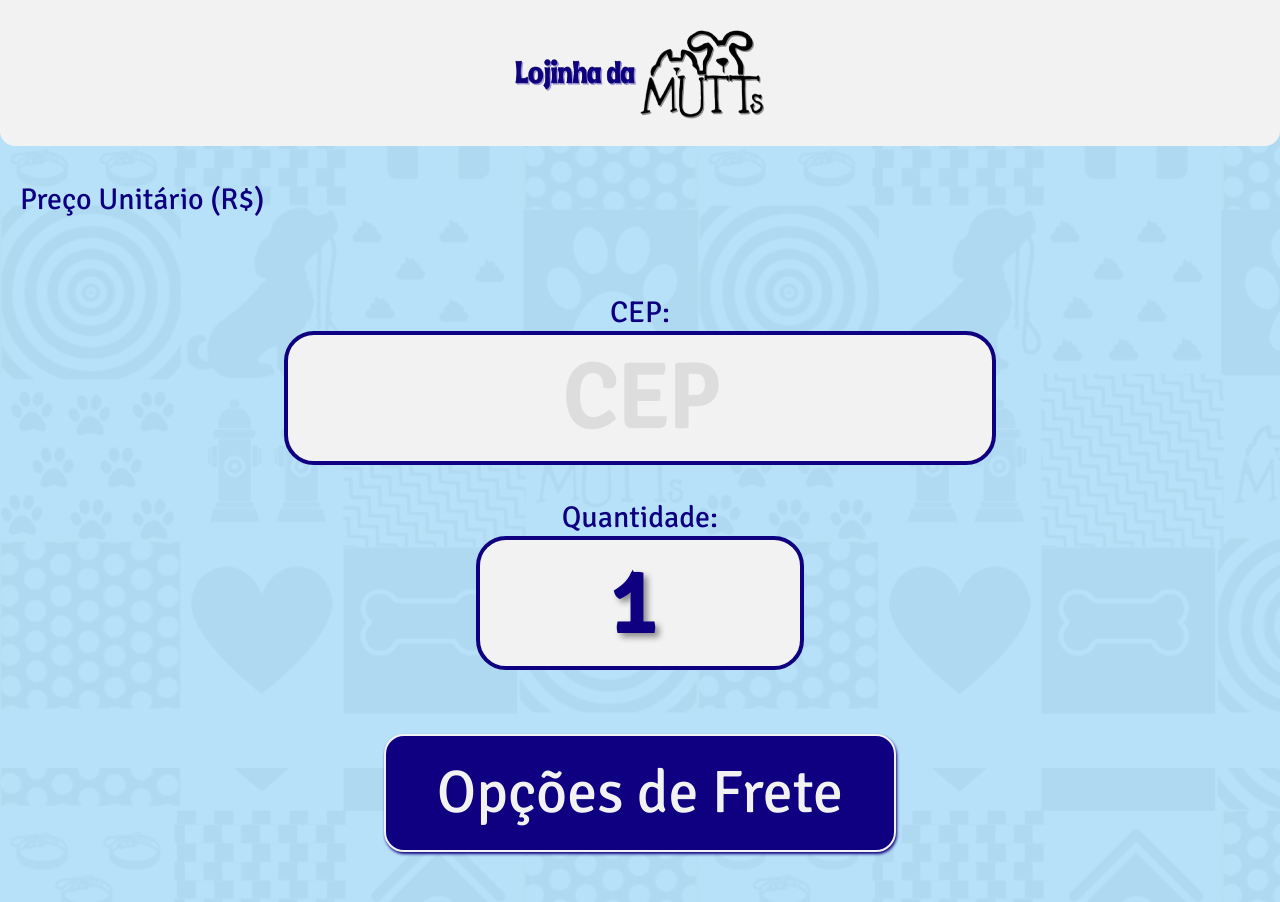
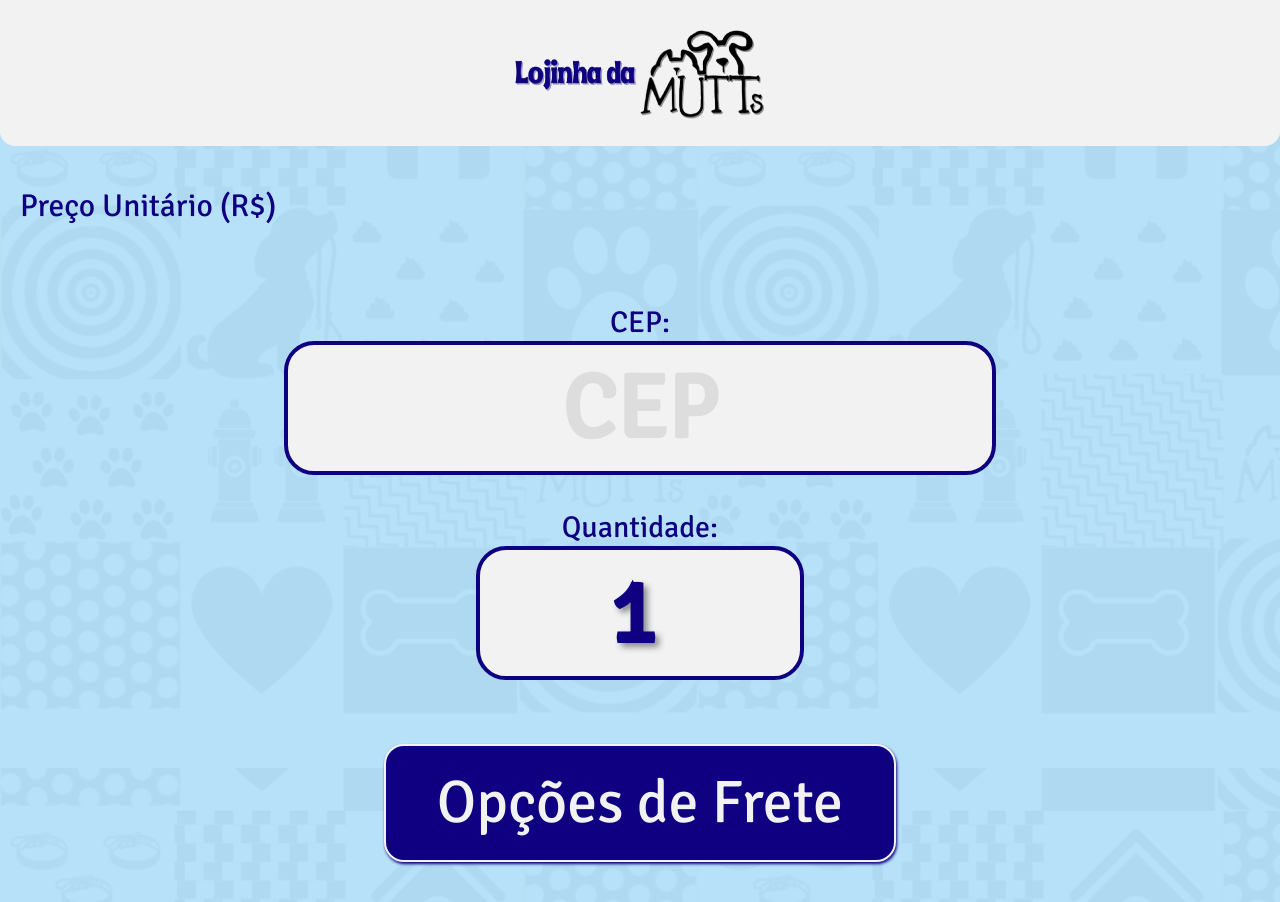
Before and after one commit to Danivalois/lojinhamutts, a Django app: template checkouts/templates/checkouts/precheckout.html in a window 1280 px wide. Shown: the top 902 px of the page. Run offline with Django 5.2, Linux system fonts and the light colour scheme; the template is opened without the code that fills it: values that come from a table or form of the project are taken from there, others are empty.

Commit message:
Final adjustments

```diff
--- a/assets/mutts_styles_pckout.css
+++ b/assets/mutts_styles_pckout.css
@@ -61,11 +61,12 @@ html {
 }
 .product_image img {
   display: block;
+  margin: auto;
   width: 90%;         /* Responsive width */
-  max-width: 300px;   /* Cap size for large screens */
+  max-width: 360px;   /* Cap size for large screens */
   height: auto;       /* Maintain aspect ratio */
   justify-self: center;
-  padding: 70px 0 40px 0;
+  padding: 120px 0 40px 0;
 }
 
 
@@ -79,7 +80,7 @@ html {
   border: none;
   color: var(--secondary);
   text-shadow: 4px 4px 6px var(--shadow);
-  font-size: 2em;
+  font-size: 2.1em;
   width: 100%;
 }
 
@@ -107,7 +108,7 @@ input::placeholder {
   overflow: hidden;
   border: none;
   color: var(--secondary);
-  font-size: 1em;
+  font-size: 1.05em;
 }
 
 
```
